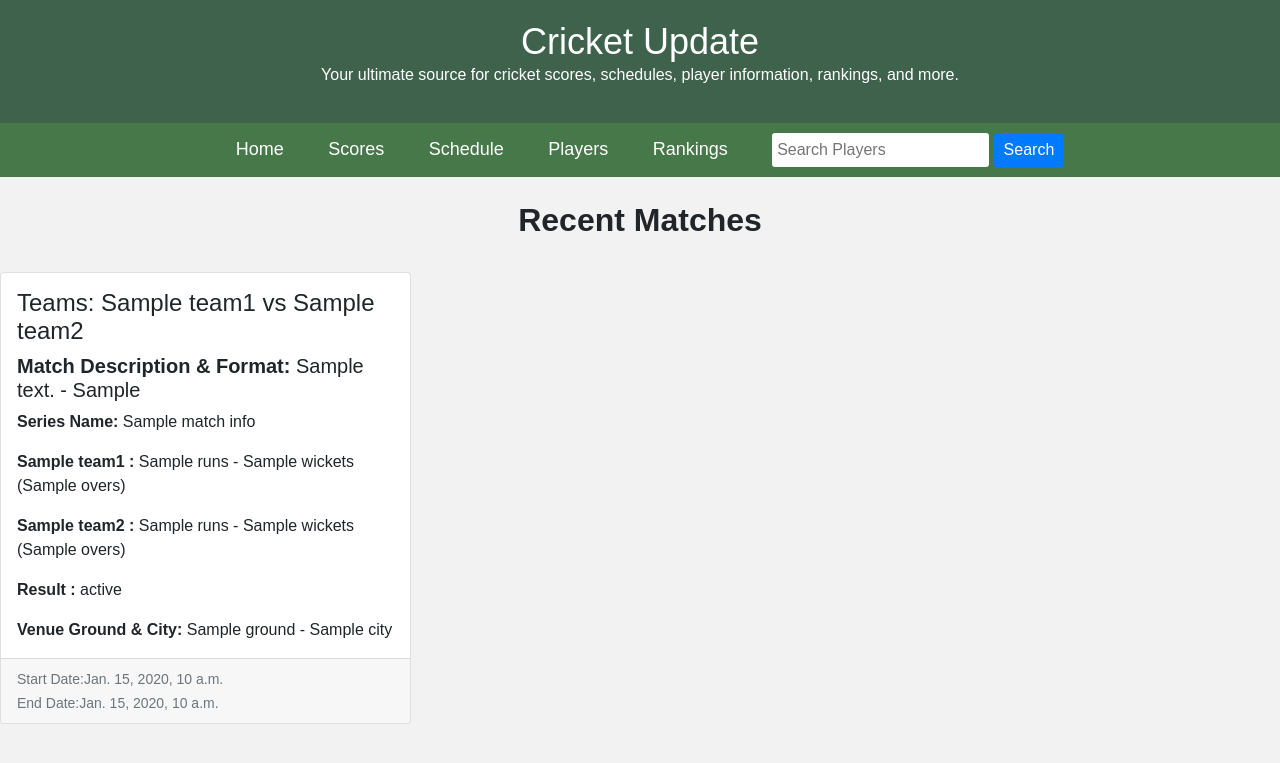
After one commit to Chandu77HA/Multisports_Score_And_News_App, a Django app: page /cricbuzz/live_matches/ in a window 1280 px wide. The commit adds this page. Shown: the top 763 px of the page. Run offline with Django 4.2, Linux system fonts and the light colour scheme; tables that the repository leaves empty hold one stand-in row (values such as "Sample post"); a database or web service that is not in the repository returns one stand-in record (values such as "Sample title"); data that the repository does not hold is empty; some libraries are stand-ins or nearby versions.

Commit message:
11/10/2023

```diff
--- a/cricbuzz/urls.py
+++ b/cricbuzz/urls.py
@@ -13,6 +13,15 @@ urlpatterns = [
     path('cric/', views.cric, name = 'cric'),
     path('check/', views.check, name = 'check'),
 
+    path('l_matches/', views.l_matches, name = "l_matches"),
+    path('rec_matches/', views.rec_matches, name = "rec_matches"),
+    path('upcoming_matches/', views.upcoming_matches, name = "upcoming_matches"),
+
+    path('recent_matches/', views.recent_matches, name = "recent_matches"),
+    path('live_matches/', views.live_matches, name = "live_matches"),
+
+    path('domestic/', views.domestic, name = "domestic"),
+
 ]
 
 # http://127.0.0.1:8000/cricbuzz/cricbuzz_home/
--- a/cricbuzz/views.py
+++ b/cricbuzz/views.py
@@ -3,6 +3,52 @@ import requests
 from django.http import JsonResponse
 
 # Create your views here.
+
+
+def recent_matches(request):
+    url = "https://cricbuzz-cricket.p.rapidapi.com/matches/v1/recent"
+    headers = {
+        "X-RapidAPI-Key": "746759c976mshc90186a6b287f40p144e07jsn86d0bada27a2",
+        "X-RapidAPI-Host": "cricbuzz-cricket.p.rapidapi.com"
+    }
+    response = requests.get(url, headers=headers)
+    match_json_data = response.json()
+    recent_matches_data = match_json_data['typeMatches']
+
+    match_data_recent = {
+        'title' : 'Recent Matches',
+        'match_schedule' : recent_matches_data,
+    }
+    return render(request, 'cricbuzz/recent_matches.html', context = match_data_recent)
+
+
+def live_matches(request):
+    url = "https://cricbuzz-cricket.p.rapidapi.com/matches/v1/live"
+    headers = {
+        "X-RapidAPI-Key": "746759c976mshc90186a6b287f40p144e07jsn86d0bada27a2",
+        "X-RapidAPI-Host": "cricbuzz-cricket.p.rapidapi.com"
+    }
+    response = requests.get(url, headers=headers)
+    match_json_data = response.json()
+    live_matches_data = match_json_data['typeMatches']
+    match_data_live = {
+        'title' : 'Live Matches',
+        'match_schedule' : live_matches_data,
+    }
+    return render(request, 'cricbuzz/recent_matches.html', context = match_data_live)
+
+
+def rec_matches(request):
+    url = "https://cricbuzz-cricket.p.rapidapi.com/matches/v1/recent"
+
+    headers = {
+        "X-RapidAPI-Key": "746759c976mshc90186a6b287f40p144e07jsn86d0bada27a2",
+        "X-RapidAPI-Host": "cricbuzz-cricket.p.rapidapi.com"
+    }
+
+    response = requests.get(url, headers=headers)
+    data = response.json()
+    return JsonResponse(data)
 
 def international_schedule(request):
     url = "https://cricbuzz-cricket.p.rapidapi.com/schedule/v1/international"
@@ -59,6 +105,7 @@ def schedule_view(request, schedule_type):
         "X-RapidAPI-Host": "cricbuzz-cricket.p.rapidapi.com"
     }
     response = requests.get(url, headers=headers)
+    print(response)
     json_data = response.json()
     schedule_data = json_data['matchScheduleMap']
     context = {
@@ -90,3 +137,38 @@ def cricbuzz_layout(request):
 
 def check(request):
     return render(request, 'cricbuzz/check.html')
+
+def domestic(request):
+    url = "https://cricbuzz-cricket.p.rapidapi.com/schedule/v1/domestic"
+
+    headers = {
+        "X-RapidAPI-Key": "746759c976mshc90186a6b287f40p144e07jsn86d0bada27a2",
+        "X-RapidAPI-Host": "cricbuzz-cricket.p.rapidapi.com"
+    }
+    response = requests.get(url, headers=headers)
+    data = response.json()
+    return JsonResponse(data)
+
+def l_matches(request):
+    url = "https://cricbuzz-cricket.p.rapidapi.com/matches/v1/live"
+
+    headers = {
+        "X-RapidAPI-Key": "746759c976mshc90186a6b287f40p144e07jsn86d0bada27a2",
+        "X-RapidAPI-Host": "cricbuzz-cricket.p.rapidapi.com"
+    }
+
+    response = requests.get(url, headers=headers)
+    data = response.json()
+    return JsonResponse(data)
+
+def upcoming_matches(request):
+    url = "https://cricbuzz-cricket.p.rapidapi.com/matches/v1/upcoming"
+
+    headers = {
+        "X-RapidAPI-Key": "746759c976mshc90186a6b287f40p144e07jsn86d0bada27a2",
+        "X-RapidAPI-Host": "cricbuzz-cricket.p.rapidapi.com"
+    }
+
+    response = requests.get(url, headers=headers)
+    data = response.json()
+    return JsonResponse(data)
--- /dev/null
+++ b/templates/cricbuzz/recent_matches.html
@@ -0,0 +1,73 @@
+{% extends 'cricbuzz/cricbuzz_layout.html' %}
+
+    {% block title %}
+        Recent Matches
+    {% endblock %}
+
+{% block body_block %}
+
+
+<br>
+
+<h2 class="text-center"><b>Recent Matches</b></h2>
+
+<br>
+
+<div class="row row-cols-1 row-cols-md-3 g-4">
+
+    {% for item in match_schedule %}
+
+        <!-- <h1>{{ item.matchType }}</h1> -->
+
+        {% for match in item.seriesMatches %}
+
+            <!-- <h1>{{ match.seriesAdWrapper }}</h1> -->
+
+            {% for row in match.seriesAdWrapper.matches %}
+
+                <!-- <h1>{{ row.matchInfo.seriesName }}</h1> -->
+
+                <!-- Print area start -->
+
+                <div class="col">
+                    <div class="card h-100">
+                        <div class="card-body">
+
+                            <h4 class="card-title">Teams: {{ row.matchInfo.team1.teamName }} vs {{ row.matchInfo.team2.teamName }}</h4>
+                            <h5 class="card-text"><b>Match Description & Format:</b> {{ row.matchInfo.matchDesc }} - {{ row.matchInfo.matchFormat }}</h5>
+                            <p class="card-text"><b>Series Name:</b> {{ row.matchInfo.seriesName }}</p>
+                            <p class="card-text"><b>{{ row.matchInfo.team1.teamName }} :</b> {{ row.matchScore.team1Score.inngs1.runs }} - {{ row.matchScore.team1Score.inngs1.wickets }} ({{ row.matchScore.team1Score.inngs1.overs }})</p>
+                            <p class="card-text"><b>{{ row.matchInfo.team2.teamName }} :</b> {{ row.matchScore.team2Score.inngs1.runs }} - {{ row.matchScore.team2Score.inngs1.wickets }} ({{ row.matchScore.team1Score.inngs1.overs }})</p>
+                            <p class="card-text"><b>Result :</b> {{ row.matchInfo.status }}</p>
+                            <p class="card-text"><b>Venue Ground & City:</b> {{ row.matchInfo.venueInfo.ground }} - {{ row.matchInfo.venueInfo.city }}</p>
+
+                        </div>
+
+                        <div class="card-footer">
+                            <small class="text-muted">Start Date:{{ row.matchInfo.startDate }}</small>
+                            <br>
+                            <small class="text-muted">End Date:{{ row.matchInfo.endDate }}</small>
+                        </div>
+
+                    </div>
+                </div>
+
+                <!-- Print area end -->
+
+
+
+            {% endfor %}
+
+        {% endfor %}
+
+    {% endfor %}
+
+</div>
+
+
+{% endblock %}
+
+
+ <!-- <h1>{{ item.matchType }}</h1> -->
+
+        <!--  for match in item.seriesMatches.seriesAdWrapper.matches -->
```
Also changed, not shown: templates/cricbuzz/match_schedule.html (+19 -1 lines).
